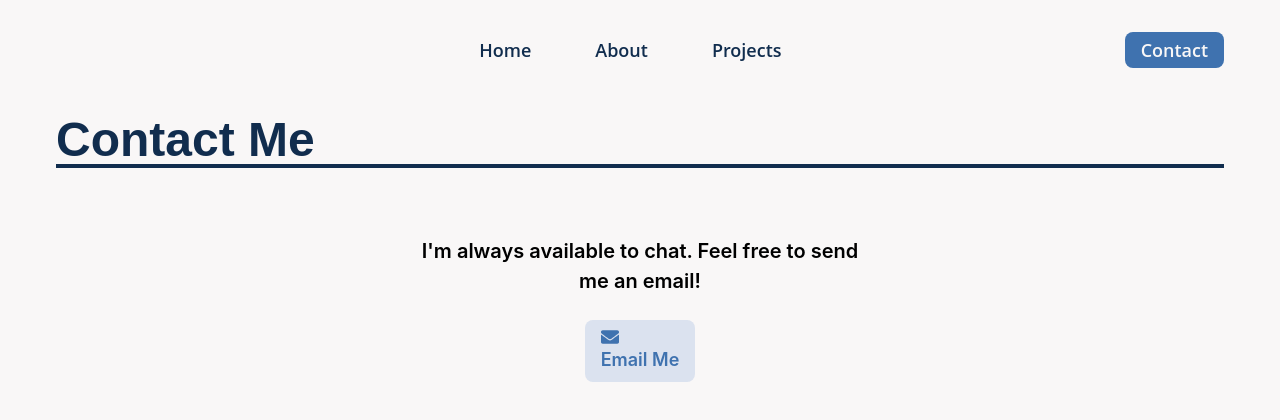
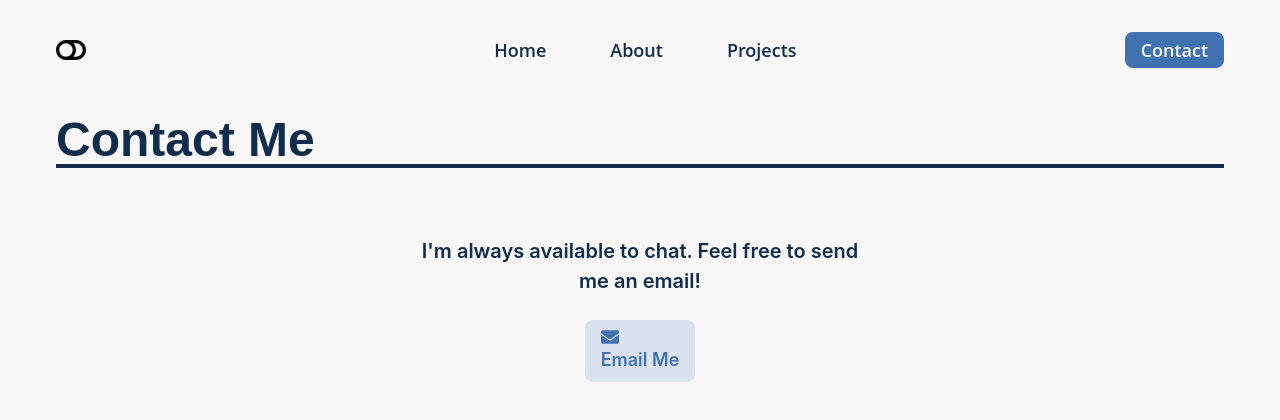
Before and after one commit to Butkii/portfolio, a React (Create React App) app: page /contact in a window 1280 px wide. Shown: the top 420 px of the page. Built offline with nearby package versions, Linux system fonts and the light colour scheme.

Commit message:
Added dark mode

```diff
--- a/src/App.js
+++ b/src/App.js
@@ -1,5 +1,4 @@
 import React from 'react';
-import colors from './styles/colors';
 import Header from './components/Header';
 // import Hero from './components/Hero';
 import Home from './pages/Home';
@@ -8,6 +7,7 @@ import Projects from './pages/Projects';
 import { BrowserRouter as Router, Routes, Route }
     from 'react-router-dom';
 import Contact from './pages/Contact';
+import { useMode } from './ModeContext';
 // import About from './components/About';
 // import Projects from './components/Projects';
 // import Resume from './components/Resume';
@@ -15,8 +15,9 @@ import Contact from './pages/Contact';
 // import SocialLinks from './components/SocialLinks';
 
 function App() {
+  const { mode } = useMode();
   return (
-    <div className={`bg-${colors.primary} text-black`}>
+    <div className={`min-h-screen ${mode === 'light' ? 'bg-light-background' : 'bg-dark-background'} text-black`}>
       <Router>
         <Header />
         <Routes>
@@ -25,7 +26,6 @@ function App() {
           <Route exact path="/projects" element={<Projects />} />
           <Route exact path="/contact" element={<Contact/>} />
         </Routes>
-
       </Router>
     </div>
   );
--- /dev/null
+++ b/src/ModeContext.js
@@ -0,0 +1,34 @@
+import React, { createContext, useContext, useState, useEffect } from 'react';
+
+const ModeContext = createContext();
+
+export const ModeProvider = ({ children }) => {
+  const [mode, setMode] = useState(getInitialMode);
+
+  useEffect(() => {
+    const mediaQuery = window.matchMedia('(prefers-color-scheme: dark)');
+    const handleChange = () => setMode(mediaQuery.matches ? 'dark' : 'light');
+    mediaQuery.addEventListener('change', handleChange);
+    return () => {
+      mediaQuery.removeEventListener('change', handleChange);
+    };
+  }, []);
+
+  function getInitialMode() {
+    return window.matchMedia('(prefers-color-scheme: dark)').matches ? 'dark' : 'light';
+  }
+
+  const toggleMode = () => {
+    setMode((prevMode) => (prevMode === 'light' ? 'dark' : 'light'));
+  };
+
+  return (
+    <ModeContext.Provider value={{ mode, toggleMode }}>
+      {children}
+    </ModeContext.Provider>
+  );
+};
+
+export const useMode = () => {
+  return useContext(ModeContext);
+};
--- a/src/components/About.js
+++ b/src/components/About.js
@@ -1,13 +1,16 @@
 import React from 'react';
 import AboutMeIcons from './Icons';
 import ResumePDF from '../assets/BhaktiGhaghda-CV.pdf';
+import { useMode } from '../ModeContext';
 
 function AboutMe() {
-    return(
-        <div className="flex lg:flex-row flex-col justify-center items-center text-left text-light-primary lg:px-20 lg:py-10 py-5 lg:mr-20 mr-10 lg:mb-8 mb-0 lg:ml-4 ml-2">
-            <div className="flex flex-col justify-center align-middle text-center max-w-xs lg:p-10 p-5 lg:mr-20 mr-10 lg:mb-8 mb-0 ml-4">
+    const { mode } = useMode();
+
+    return (
+        <div className={`flex lg:flex-row flex-col justify-center items-center text-left ${mode === 'light' ? 'text-light-primary' : 'text-dark-primary'} lg:px-20 lg:py-10 py-5 lg:mr-20 mr-10 lg:mb-8 mb-0 lg:ml-4 ml-2`}>
+            <div className={`flex flex-col justify-center align-middle text-center max-w-xs ${mode === 'light' ? 'text-light-primary' : 'text-dark-primary'} lg:p-10 p-5 lg:mr-20 mr-10 lg:mb-8 mb-0 lg:ml-4`}>
                 <img
-                    src="bhakti.jpeg" // Replace with your image source
+                    src="bhakti.jpeg"
                     alt="Circular"
                     className="circular-image"
                 />
@@ -17,30 +20,27 @@ function AboutMe() {
                 <h5 className="pb-12">
                     Software Developer
                 </h5>
-                <AboutMeIcons/>
+                <AboutMeIcons />
             </div>
 
             <div>
-                <p className="max-w-3xl p-10 pt-0 text-justify">
+                <p className={`max-w-3xl p-10 pt-0 text-justify ${mode === 'light' ? 'text-light-primary' : 'text-dark-primary'}`}>
                     I am a recent graduate of Murdoch University Dubai with a Bachelor of Science in Computer Science and Business Information Systems. I am passionate about using technology to solve real-world problems and make a positive impact on the world.
-
                     <br /><br />I have a strong academic background, with a GPA of 3.83/4.0. I am also a recipient of the Vice-Chancellor's Commendation for Academic Excellence and the Academic Merit Scholarship.
-
                     <br /><br />I have interned at three companies, where I have worked on full-stack development and BI development projects. I am proficient in a variety of programming languages and frameworks, including C/C++, Java, HTML/CSS, JavaScript, Dart, and Flutter. I am also experienced with databases, data analytics, and cloud computing.
-
                     <br /><br />In addition to my technical skills, I am also a strong communicator and team player. I am always willing to learn new things and take on challenges. I am also passionate about working for childhood cancer awareness, mental health, and gender equality.
-
                     <br /><br />
                     <a
-                    href={ResumePDF}
-                    target="_blank"
-                    rel="noopener noreferrer"
-                    className="bg-light-secondary text-light-background text-lg px-4 py-1 rounded-lg font-semibold"
-                    >Resume</a>
+                        href={ResumePDF}
+                        target="_blank"
+                        rel="noopener noreferrer"
+                        className={`px-4 py-1 rounded-lg font-semibold ${mode === 'light' ? 'bg-light-secondary text-light-background' : 'bg-dark-secondary text-dark-background'}`}
+                    >
+                        Resume
+                    </a>
                 </p>
             </div>
         </div>
-
     );
 }
 
--- a/src/components/BoxGrid.js
+++ b/src/components/BoxGrid.js
@@ -1,8 +1,9 @@
 import React from 'react';
 import { FaArrowRight } from 'react-icons/fa';
-
+import { useMode } from '../ModeContext';
 
 const BoxGrid = () => {
+  const {mode } = useMode();
   const boxes = [
     {
         title: 'Etch-A-Sketch',
@@ -37,12 +38,12 @@ const BoxGrid = () => {
   ];
 
   return (
-    <div className="box-grid lg:px-60 px-10 lg:mx-10 lg:pt-4">
+    <div className="box-grid lg:px-60 px-10 lg:mx-10 lg:pt-4`">
       {boxes.map((box, index) => (
-        <div key={index} className="box">
-          <div className="box-title">{box.title}</div>
-          <div className="box-text">{box.text}</div>
-          <a href={box.link} target="_blank" rel="noopener noreferrer" className="box-button">
+        <div key={index} className={`box ${mode === 'light' ? 'bg-light-accent' : 'bg-dark-accent'}`}>
+          <div className={`box-title ${mode === 'light' ? 'text-light-primary' : 'text-dark-primary'}`}>{box.title}</div>
+          <div className={`box-text ${mode === 'light' ? 'text-light-secondary' : 'text-dark-secondary'}`}>{box.text}</div>
+          <a href={box.link} target="_blank" rel="noopener noreferrer" className={`box-button ${mode === 'light' ? 'text-light-primary' : 'text-dark-primary'}`}>
             <FaArrowRight />
           </a>
         </div>
--- a/src/components/ContactForm.js
+++ b/src/components/ContactForm.js
@@ -1,7 +1,9 @@
 import React, { useState } from 'react';
 import { FaEnvelope } from 'react-icons/fa';
+import { useMode } from '../ModeContext';
 
 function ContactMe() {
+  const { mode } = useMode();
   const [copySuccess, setCopySuccess] = useState(false);
 
   const handleEmailButtonClick = () => {
@@ -18,17 +20,19 @@ function ContactMe() {
   };
 
   return (
-    <div className="contact-container">
+    <div className={`contact-container ${mode === 'light' ? 'bg-light-background' : 'bg-dark-background'}`}>
       <div className="text-container">
-        <h5 className="mb-6 font-semibold">I'm always available to chat. Feel free to send me an email!</h5>
+        <h5 className={`mb-6 font-semibold ${mode === 'light' ? 'text-light-primary' : 'text-dark-primary'}`}>
+          I'm always available to chat. Feel free to send me an email!
+        </h5>
         <button
-          className="bg-light-accent text-light-secondary text-lg px-4 py-2 rounded-lg font-semibold"
+          className={`bg-${mode === 'light' ? 'light' : 'dark'}-accent text-${mode === 'light' ? 'light' : 'dark'}-secondary text-lg px-4 py-2 rounded-lg font-semibold`}
           onClick={handleEmailButtonClick}
         >
           <FaEnvelope className="text-center" />
           Email Me
         </button>
-        {copySuccess && <p className="text-light-secondary mt-2">Email address copied to clipboard!</p>}
+        {copySuccess && <p className={`${mode === 'light' ? 'text-light-secondary' : 'text-dark-secondary'} mt-2`}>Email address copied to clipboard!</p>}
       </div>
     </div>
   );
--- a/src/components/Header.js
+++ b/src/components/Header.js
@@ -1,9 +1,12 @@
 import React, { useState } from 'react';
 import { Link } from 'react-router-dom';
+import { FaToggleOff, FaToggleOn } from "react-icons/fa";
+import { useMode } from '../ModeContext';
+
 
 function Header() {
     const [menuOpen, setMenuOpen] = useState(false);
-
+    const { mode, toggleMode } = useMode();
     const toggleMenu = () => {
         setMenuOpen(!menuOpen);
     };
@@ -15,7 +18,10 @@ function Header() {
     return (
         <nav className="px-4 py-3 md:px-14 md:py-8 font-body z-1000">
             <div className="hidden md:flex items-center justify-between">
-                <ul className="flex space-x-16 justify-center flex-grow text-light-primary text-lg font-semibold pl-20">
+                <button onClick={toggleMode}>
+                    {mode === 'dark' ? <FaToggleOn size={30} color="white"/> : <FaToggleOff size={30}/>}
+                </button>
+                <ul className={`flex space-x-16 justify-center flex-grow ${mode === 'light' ? 'text-light-primary' : 'text-dark-primary'} text-lg font-semibold pl-20`}>
                     <li>
                         <Link to="/" onClick={closeMenu}>
                             Home
@@ -33,7 +39,7 @@ function Header() {
                     </li>
                 </ul>
                 <Link to="/contact">
-                    <button className="bg-light-secondary text-light-background text-lg px-4 py-1 rounded-lg font-semibold">
+                    <button className={`${mode === 'light' ? 'bg-light-secondary text-light-background' : 'bg-dark-secondary text-dark-background'}  text-lg px-4 py-1 rounded-lg font-semibold`}>
                         Contact
                     </button>
                 </Link>
@@ -42,7 +48,7 @@ function Header() {
             {/* Mobile View */}
             <div className="md:hidden mt-4 ml-2 z-1000">
                 <button
-                    className="text-light-secondary text-lg p-2"
+                    className={`${mode === 'light' ? 'text-light-secondary' : 'text-dark-secondary'} text-lg p-2`}
                     onClick={toggleMenu}
                 >
                     <svg
@@ -62,23 +68,23 @@ function Header() {
                 </button>
 
                 <div
-                    className={`md:hidden fixed top-0 right-0 bg-light-accent bg-opacity-80 w-64 h-screen transform transition-transform duration-300 ${
+                    className={`md:hidden fixed top-0 right-0 ${mode === 'light' ? 'bg-light-accent' : 'bg-dark-accent'} bg-opacity-80 w-64 h-screen transform transition-transform duration-300 ${
                         menuOpen ? 'translate-x-0' : 'translate-x-full'
                     }`}
                 >
                     <ul className="flex flex-col space-y-4 mt-24 ml-6">
                         <li>
-                            <Link to="/" className="text-light-primary text-xl font-semibold" onClick={closeMenu}>
+                            <Link to="/" className={`${mode === 'light' ? 'text-light-primary' : 'text-dark-primary'} text-xl font-semibold`} onClick={closeMenu}>
                                 Home
                             </Link>
                         </li>
                         <li>
-                            <Link to="/about" className="text-light-primary text-xl font-semibold" onClick={closeMenu}>
+                            <Link to="/about" className={`${mode === 'light' ? 'text-light-primary' : 'text-dark-primary'} text-xl font-semibold`} onClick={closeMenu}>
                                 About
                             </Link>
                         </li>
                         <li>
-                            <Link to="/projects" className="text-light-primary text-xl font-semibold" onClick={closeMenu}>
+                            <Link to="/projects" className={`${mode === 'light' ? 'text-light-primary' : 'text-dark-primary'} text-xl font-semibold`} onClick={closeMenu}>
                                 Projects
                             </Link>
                         </li>
@@ -86,6 +92,11 @@ function Header() {
                             <Link to="/contact" className="text-light-primary text-xl font-semibold" onClick={closeMenu}>
                                 Contact
                             </Link>
+                        </li>
+                        <li>
+                            <button onClick={toggleMode}>
+                                {mode === 'dark' ? <FaToggleOn /> : <FaToggleOff />}
+                            </button>
                         </li>
                     </ul>
                 </div>
--- a/src/components/Hero.js
+++ b/src/components/Hero.js
@@ -1,10 +1,13 @@
 import React from 'react';
 import { Link } from 'react-router-dom';
+import { useMode } from '../ModeContext';
 
 function Hero() {
+  const { mode } = useMode();
+
   return (
-    <div className="flex lg:flex-row justify-between items-center flex-col lg:px-20 lg:py-10 py-5 lg:mr-20 mr-10 lg:mb-8 mb-0 lg:ml-4 ml-2">
-      <div className="text-left text-light-primary lg:p-10 p-5 lg:mr-20 mr-10 lg:mb-8 mb-0 ml-4">
+    <div className={`flex lg:flex-row justify-between items-center flex-col lg:px-20 lg:py-10 py-5 lg:mr-20 mr-10 lg:mb-8 mb-0 lg:ml-4 ml-2 ${mode === 'light' ? 'bg-light-background' : 'bg-dark-background'}`}>
+      <div className={`text-left ${mode === 'light' ? 'text-light-primary' : 'text-dark-primary'} lg:p-10 p-5 lg:mr-20 mr-10 lg:mb-8 mb-0 ml-4`}>
         <h3 className="font-semibold font-heading mb-2">
           Hi there 👋 I'm
         </h3>
@@ -15,9 +18,8 @@ function Hero() {
           Software developer with a love for coding, creativity, <br /> and making a positive impact.
         </h4>
         <h4 className="font-accent">
-          Find out more <Link to="/about" className="text-light-secondary"> about me </Link> or <Link to="/contact" className="text-light-secondary">get in touch</Link>.
+          Find out more <Link to="/about" className={`${mode === 'light' ? 'text-light-secondary' : 'text-dark-secondary'}`}> about me </Link> or <Link to="/contact" className={`${mode === 'light' ? 'text-light-secondary' : 'text-dark-secondary'}`}>get in touch</Link>.
         </h4>
-
       </div>
       <div className="flex-shrink-0 ml-10 mt-0 flex items-center lg:justify-center justify-start">
         <img src="hero.svg" alt="Developer" className="hero-image" />
--- a/src/components/Title.js
+++ b/src/components/Title.js
@@ -1,12 +1,13 @@
 import React from 'react';
-
+import { useMode} from '../ModeContext';
 function Title(props) {
+    const { mode } = useMode();
     return(
         <div className="px-10 pb-12">
-            <h1 className="text-5xl font-bold font-heading text-light-primary">
+            <h1 className={`text-5xl font-bold font-heading ${mode === 'light' ? 'text-light-primary' : 'text-dark-primary'}`}>
                 {props.title}
             </h1>
-            <hr class="h-1 border-0 bg-light-primary"></hr>
+            <hr class={`h-1 border-0 ${mode === 'light' ? 'bg-light-primary' : 'bg-dark-primary'}`}></hr>
         </div>
     );
 }
--- a/src/index.js
+++ b/src/index.js
@@ -2,10 +2,13 @@ import React from 'react';
 import ReactDOM from 'react-dom/client';
 import './styles/index.css';
 import App from './App';
+import { ModeProvider } from './ModeContext';
 
 const root = ReactDOM.createRoot(document.getElementById('root'));
 root.render(
   <React.StrictMode>
-    <App />
+    <ModeProvider>
+      <App />
+    </ModeProvider>
   </React.StrictMode>
 );
--- a/src/styles/index.css
+++ b/src/styles/index.css
@@ -133,14 +133,13 @@ code {
   .box {
     width: calc(33.33% - 20px);
     padding: 28px;
-    background-color: #f0f0f0;
     border-radius: 8px;
     margin-bottom: 20px;
     display: flex;
     flex-direction: column;
     align-items: center;
     position: relative;
-    box-shadow: 0px 0px 10px rgba(0, 0, 0, 0.1);
+    /* box-shadow: 0px 0px 10px rgba(0, 0, 0, 0.1);  */
   }
 
   .box-title {
--- a/tailwind.config.js
+++ b/tailwind.config.js
@@ -25,4 +25,5 @@ module.exports = {
     }
   },
   plugins: [],
+  darkMode: "class",
 }
```
